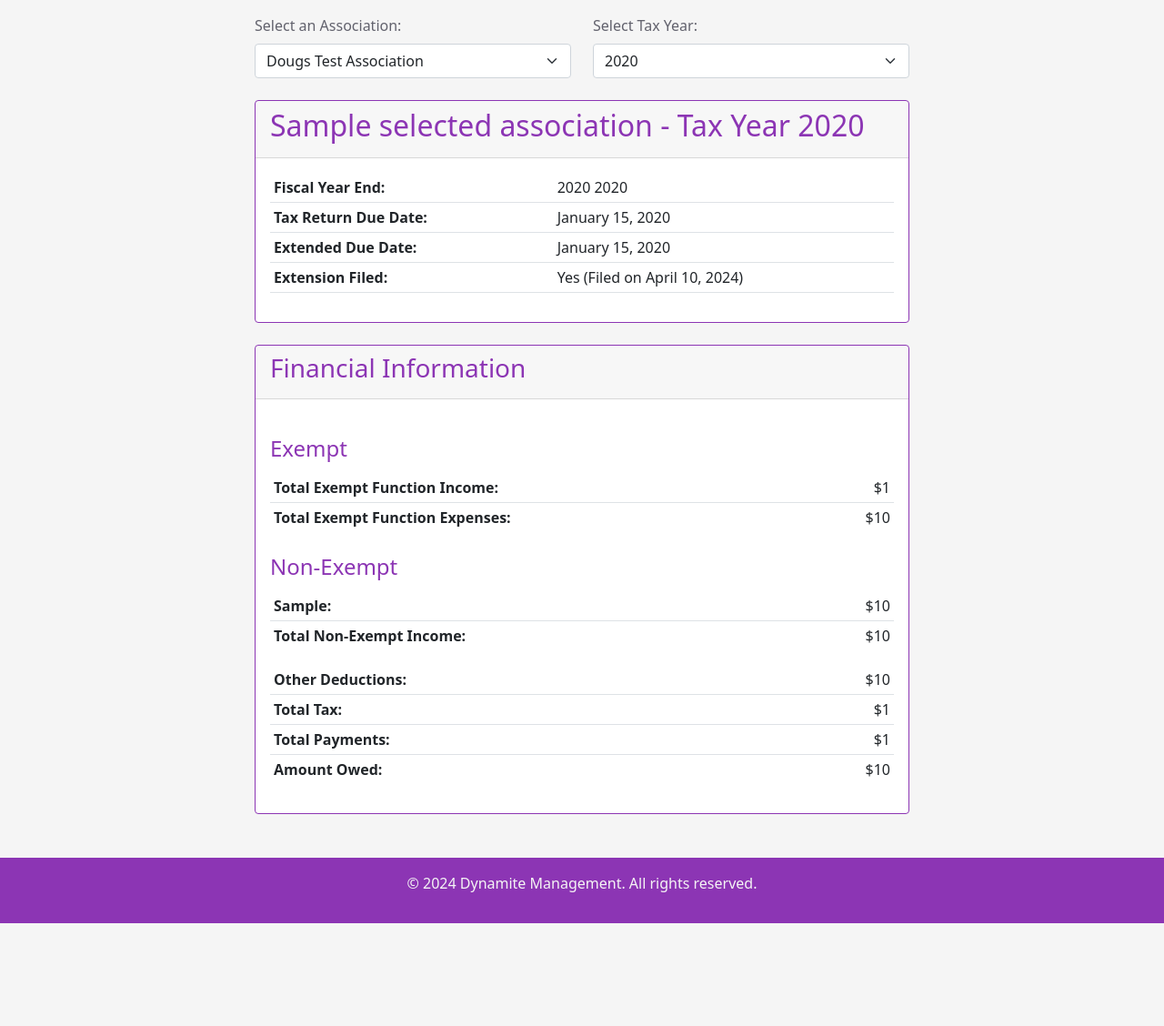
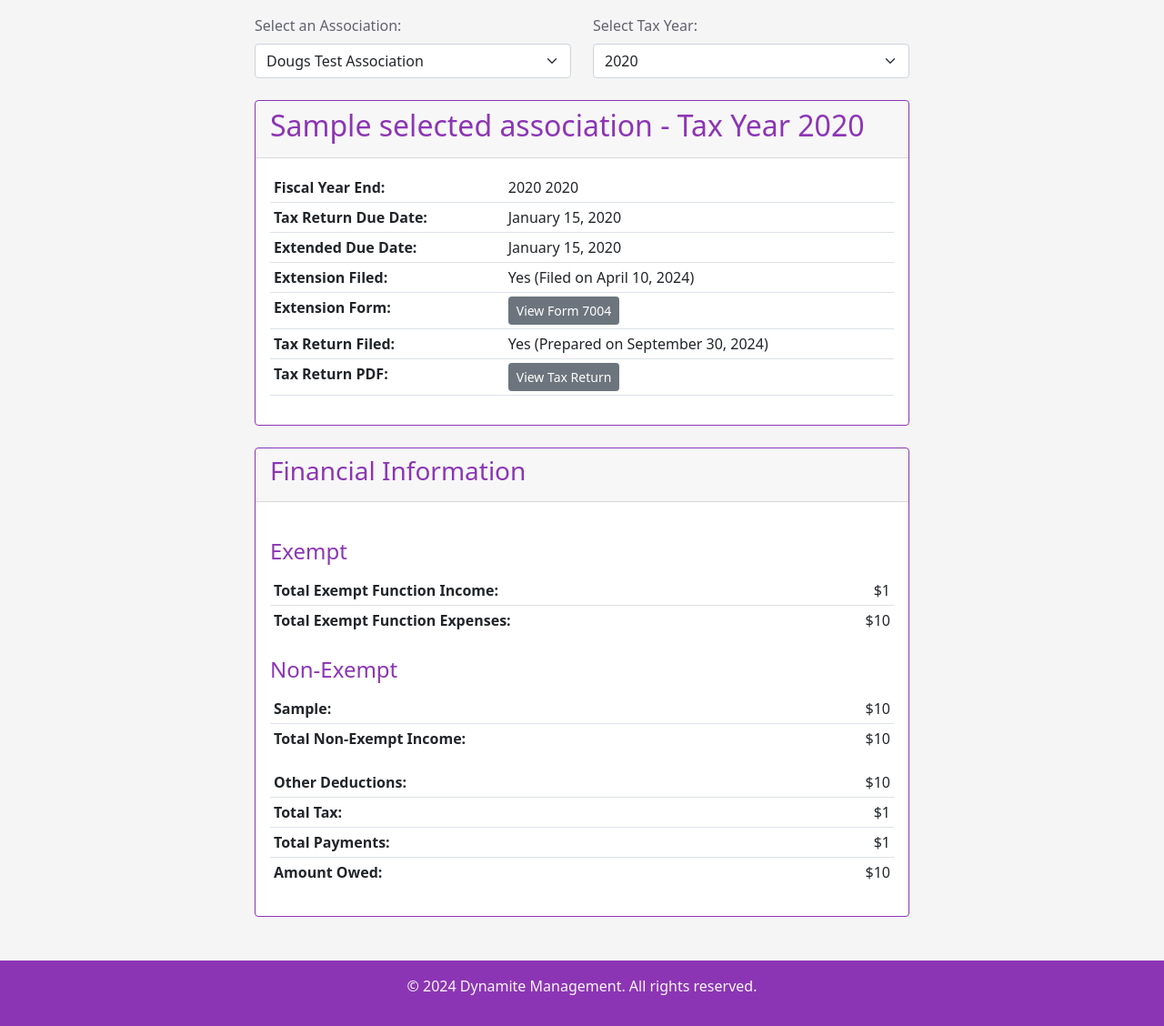
Before and after one commit to dougmclain/dynamite_tax, a Django app: template tax_form/templates/tax_form/association.html in a window 1280 px wide. Shown: the part 194-1322 px from the top of the page at 91% size. Before the commit the page ends 1209 px from the top, so only its background shows below. Run offline with Django 4.2, Linux system fonts and the light colour scheme; data comes from the database, SQL or seed files in the repository; both versions use the stored data as it was after the commit; the template is opened without the code that fills it: values that come from a table or form of the project are taken from there, most other values are stand-ins (such as "Sample title", 1, 10 or a date in 2020); some libraries are stand-ins or nearby versions.

Commit message:
add tax return pdf to associaiton details

```diff
--- a/HOA_tax/settings.py
+++ b/HOA_tax/settings.py
@@ -136,6 +136,11 @@ STATICFILES_FINDERS = [
        'django.contrib.staticfiles.finders.AppDirectoriesFinder',
    ]
 
+
+MEDIA_URL = '/media/'
+MEDIA_ROOT = os.path.join(BASE_DIR, 'media')
+
+
 # Default primary key field type
 # https://docs.djangoproject.com/en/4.2/ref/settings/#default-auto-field
 
--- a/HOA_tax/urls.py
+++ b/HOA_tax/urls.py
@@ -16,8 +16,16 @@ Including another URLconf
 """
 from django.contrib import admin
 from django.urls import path, include
+from django.conf import settings
+from django.conf.urls.static import static
+
+
 
 urlpatterns = [
     path('admin/', admin.site.urls),
     path('', include('tax_form.urls')),  # Replace 'your_app_name' with your actual app name
 ]
+
+
+if settings.DEBUG:
+    urlpatterns += static(settings.MEDIA_URL, document_root=settings.MEDIA_ROOT)
--- a/tax_form/templates/tax_form/association.html
+++ b/tax_form/templates/tax_form/association.html
@@ -58,16 +58,53 @@
                             <td><strong>Extension Filed:</strong></td>
                             <td>
                                 {% if extension_data %}
+                                    {% if extension_data.filed %}
                                         Yes (Filed on {{ extension_data.filed_date|date:"F d, Y" }})
                                     {% else %}
                                         No
+                                    {% endif %}
+                                {% else %}
+                                    No information available
+                                {% endif %}
+                            </td>
+                        </tr>
+                        <tr>
+                            <td><strong>Extension Form:</strong></td>
+                            <td>
+                                {% if extension_data and extension_data.form_7004 %}
+                                    <a href="{{ extension_data.form_7004.url }}" target="_blank" class="btn btn-sm btn-secondary">View Form 7004</a>
+                                {% else %}
+                                    Not available
+                                {% endif %}
+                            </td>
+                        </tr>
+                        <tr>
+                            <td><strong>Tax Return Filed:</strong></td>
+                            <td>
+                                {% if completed_tax_return_data %}
+                                    {% if completed_tax_return_data.return_filed %}
+                                        Yes{% if completed_tax_return_data.date_prepared %} (Prepared on {{ completed_tax_return_data.date_prepared|date:"F d, Y" }}){% endif %}
+                                    {% else %}
+                                        No
+                                    {% endif %}
+                                {% else %}
+                                    No information available
+                                {% endif %}
+                            </td>
+                        </tr>
+                        <tr>
+                            <td><strong>Tax Return PDF:</strong></td>
+                            <td>
+                                {% if completed_tax_return_data and completed_tax_return_data.tax_return_pdf %}
+                                    <a href="{{ completed_tax_return_data.tax_return_pdf.url }}" target="_blank" class="btn btn-sm btn-secondary">View Tax Return</a>
+                                {% else %}
+                                    Not available
                                 {% endif %}
                             </td>
                         </tr>
                     </table>
                 </div>
             </div>
-
                 {% if financial_data %}
                     <div class="card mt-4 financial-info-card">
                         <div class="card-header">
--- a/tax_form/views/association.py
+++ b/tax_form/views/association.py
@@ -1,6 +1,6 @@
 from django.views import View
 from django.shortcuts import render, get_object_or_404
-from ..models import Association, Financial, Extension
+from ..models import Association, Financial, Extension, CompletedTaxReturn
 from ..tax_calculations import (
     calculate_total_exempt_income, calculate_total_other_income, calculate_gross_income,
     calculate_other_deductions, calculate_total_tax, calculate_expenses_lineC,
@@ -39,6 +39,7 @@ class AssociationView(View):
             if financial_data:
                 context['financial_data'] = financial_data
                 context['extension_data'] = Extension.objects.filter(financial=financial_data).first()
+                context['completed_tax_return_data'] = CompletedTaxReturn.objects.filter(financial=financial_data).first()
 
                 # Calculate financial information
                 context['total_exempt_income'] = calculate_total_exempt_income(financial_data)
```
Also changed, not shown: db.sqlite3, 8 other files. Lines whose indentation alone changed are shown as unchanged.
